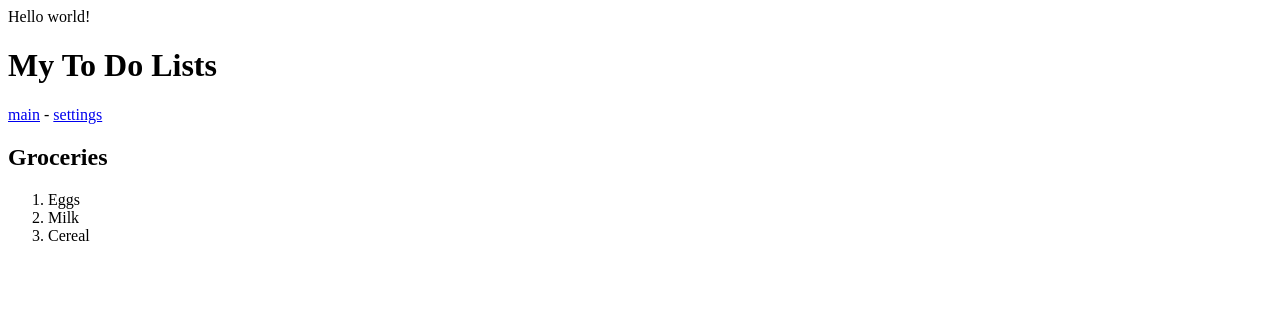
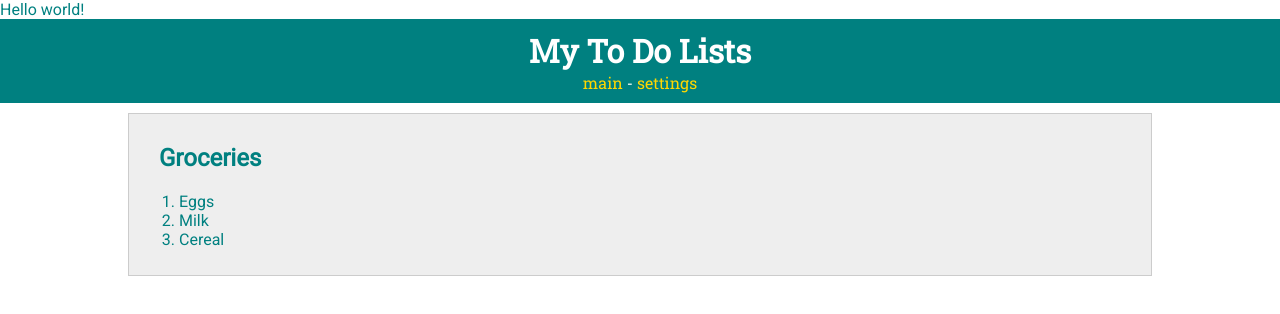
Before and after one commit to harvzheng/pui, a plain HTML site: page week4_lab/list.html in a window 1280 px wide. Drawn offline with Linux system fonts and the light colour scheme.

Commit message:
add styling to list.html

```diff
--- a/week4_lab/list.html
+++ b/week4_lab/list.html
@@ -2,6 +2,8 @@
 <!DOCTYPE html>
 <html>
   <head>
+    <link rel="stylesheet" type="text/css" href="style.css">
+    <link href="https://fonts.googleapis.com/css?family=Roboto|Roboto+Slab" rel="stylesheet">
     <title>ToDo App</title>
     <meta charset="UTF-8">
   </head>
```
